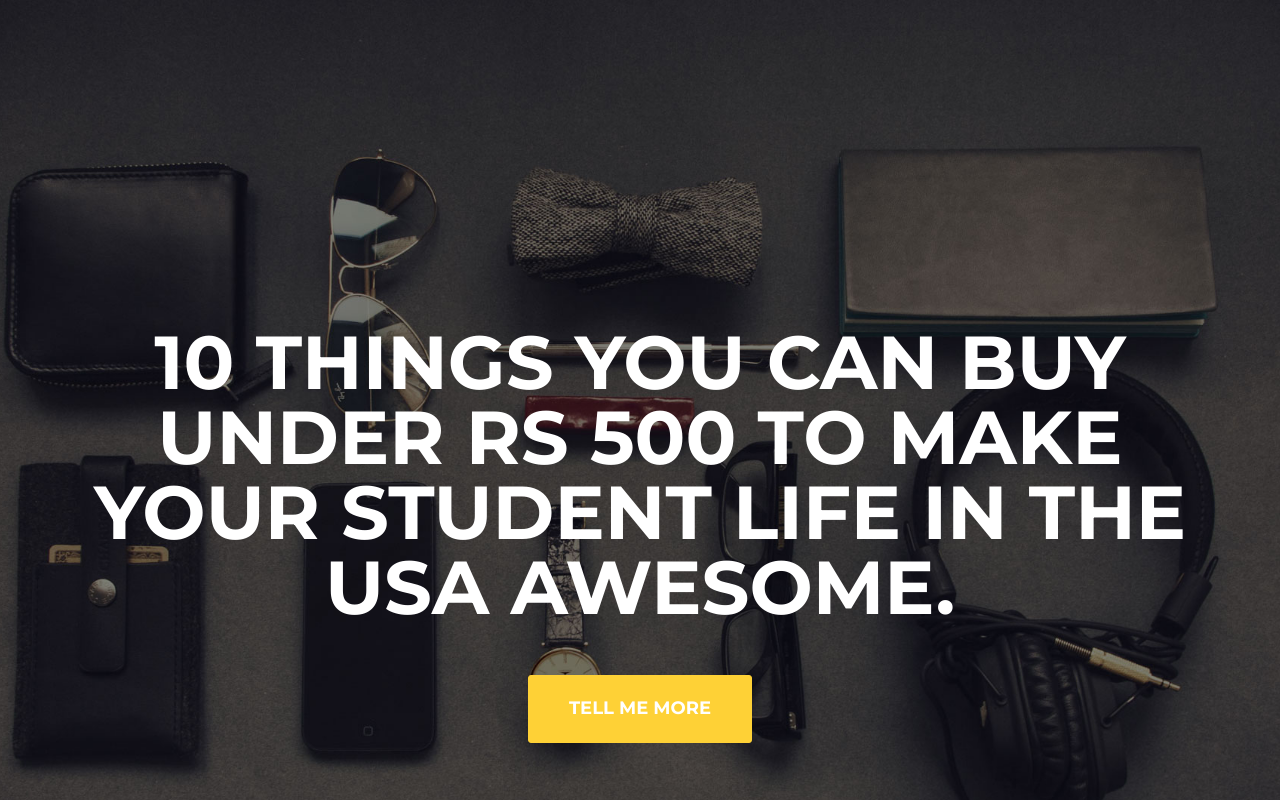
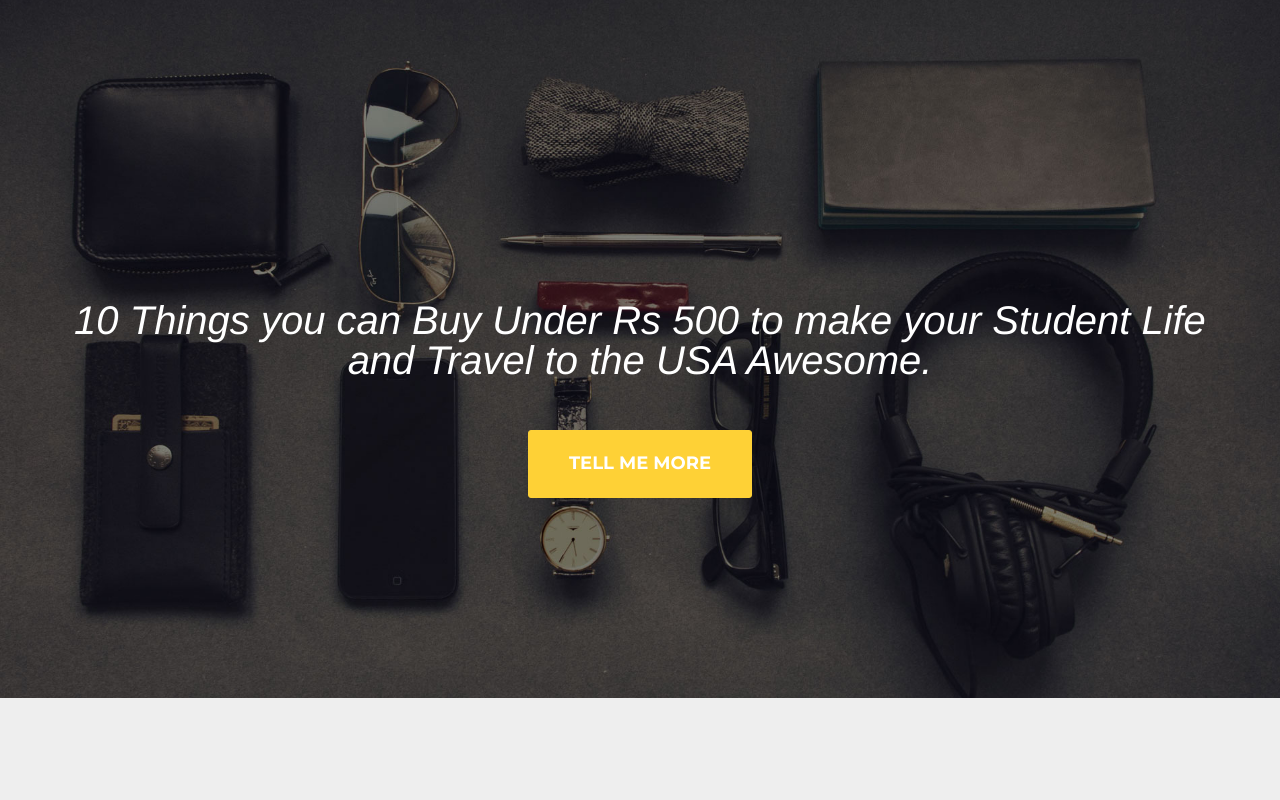
Before and after one commit to rgamma223/friendly-train, a website: page index.html in a window 1280 px wide. Shown: the top 800 px of the page. Drawn offline with nearby package versions, Linux system fonts and the light colour scheme; a web font is replaced by a local one.

Commit message:
sripped out version

```diff
--- a/index.html
+++ b/index.html
@@ -9,7 +9,7 @@
     <meta name="description" content="">
     <meta name="author" content="">
 
-    <title>d</title>
+    <title>10 things you can buy under Rs 500 to make your student life in the USA Awesome.</title>
 
     <!-- Bootstrap Core CSS -->
     <link href="vendor/bootstrap/css/bootstrap.min.css" rel="stylesheet">
@@ -41,8 +41,8 @@
     <header>
         <div class="container">
             <div class="intro-text">
-                <div class="intro-lead-in"></div>
-                <div class="intro-heading">10 things you can buy under Rs 500 to make your student life in the USA Awesome.</div>
+                <div class="intro-lead-in">10 Things you can Buy Under Rs 500 to make your Student Life and Travel to the USA Awesome.</div>
+                <div class="intro-heading"></div>
                 <a href="#services" class="page-scroll btn btn-xl">Tell Me More</a>
             </div>
         </div>
```
